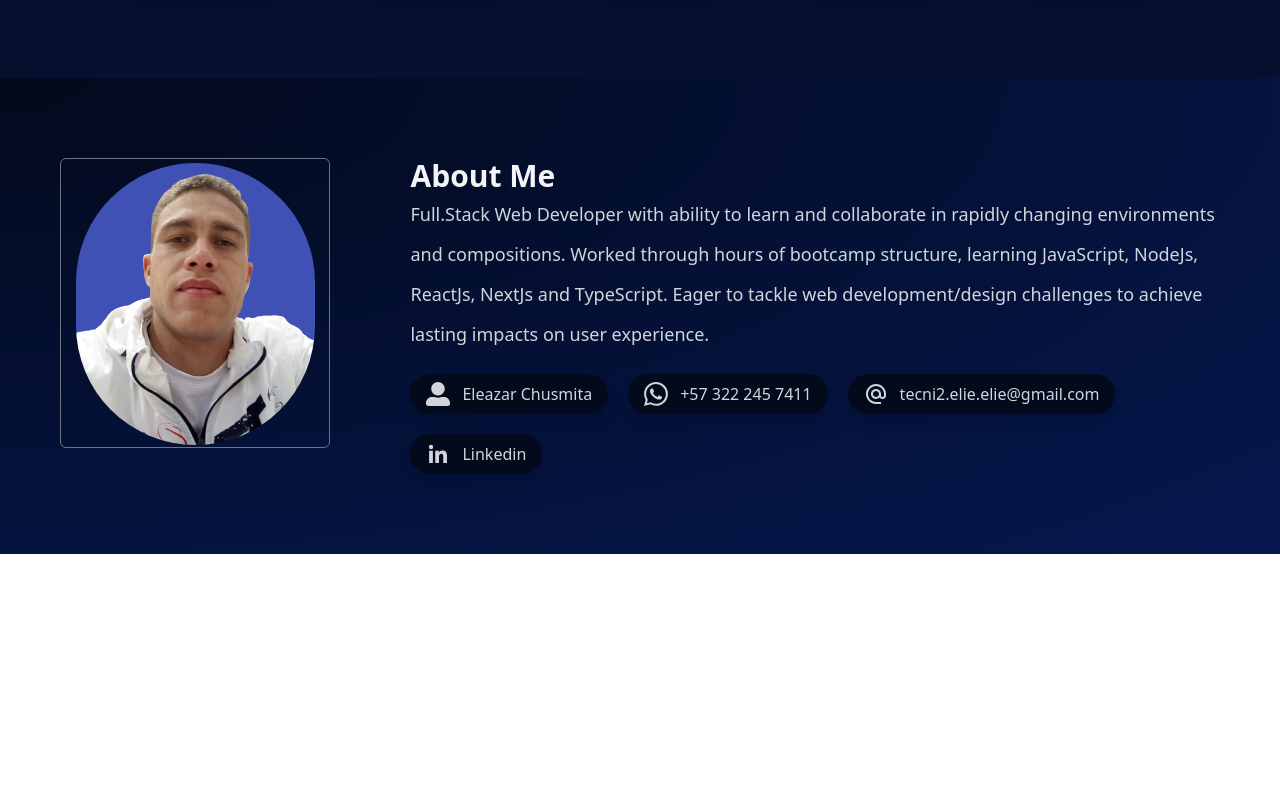
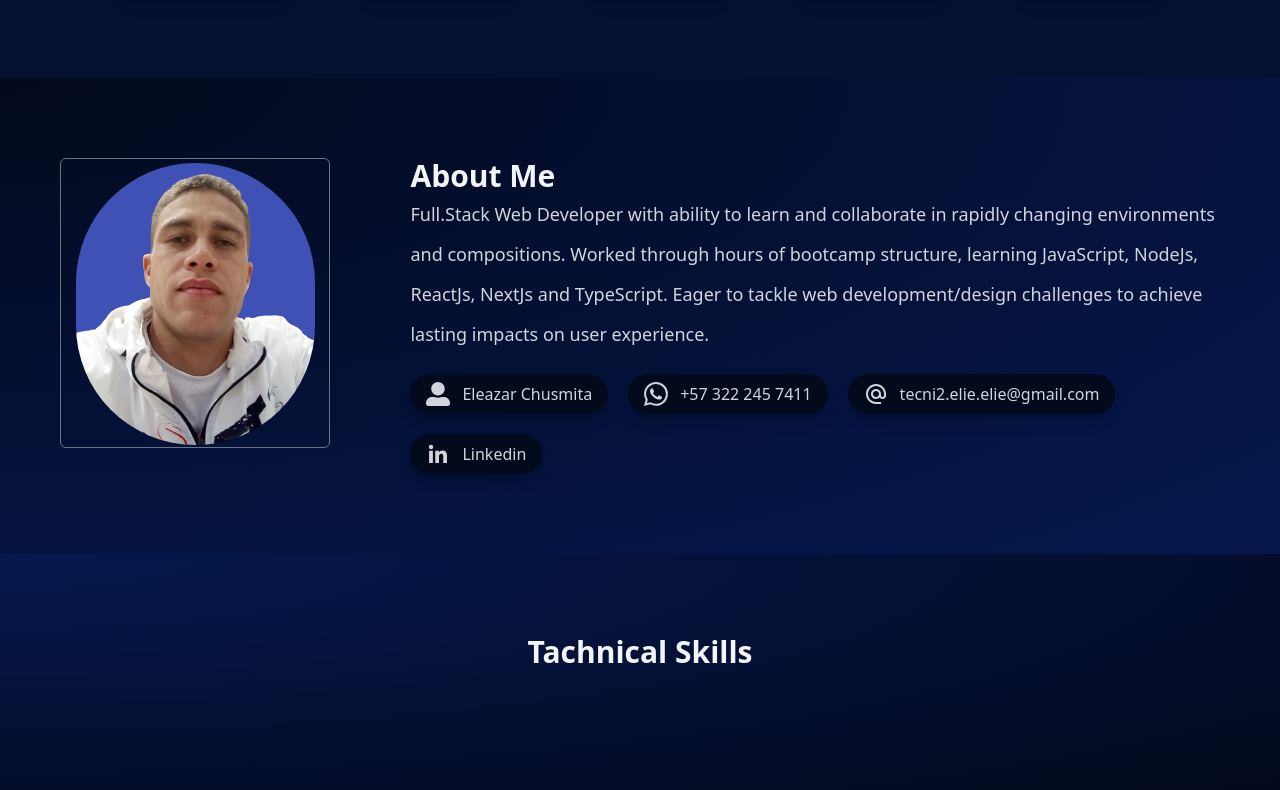
Before and after one commit to tecni2/Portfolio_React, a React (Vite) app: page / in a window 1280 px wide. Shown: the part 1066-1856 px from the top of the page. Before the commit the page ends 1620 px from the top, so only its background shows below. Built offline with nearby package versions, Linux system fonts and the light colour scheme.

Commit message:
Add Component Skills

```diff
--- a/src/App.jsx
+++ b/src/App.jsx
@@ -2,7 +2,8 @@ import { useState } from "react";
 import Navbar from "./components/Navbar";
 import Header from "./components/Header";
 import Project from "./components/Project";
-import About from "./components/About"
+import About from "./components/About";
+import Skills from "./components/Skills";
 
 function App() {
   const [darkMode, setDarkMode] = useState(true);
@@ -39,13 +40,18 @@ function App() {
           <Project />
         </section>
 
-        <section id="about" className="w-full px-0 lg:px-5 2xl:px-40 py-10 lg:py-0 dark:bg-[radial-gradient(ellipse_at_top_left,_var(--tw-gradient-stops))] from-[#030a1c] to-[#05174e]"
+        <section
+          id="about"
+          className="w-full px-0 lg:px-5 2xl:px-40 py-10 lg:py-0 dark:bg-[radial-gradient(ellipse_at_top_left,_var(--tw-gradient-stops))] from-[#030a1c] to-[#05174e]"
         >
-          <About/>
+          <About />
+        </section>
 
-
-        {/* <h2 className="text-orange-600 mx-20 my-20"> Trabajando en la sección de About</h2> */}
-
+        <section
+          id="skills"
+          className="w-full px-0 lg:px-5 2xl:px-40 py-10 lg:py-0 dark:bg-[radial-gradient(ellipse_at_top_left,_var(--tw-gradient-stops))] from-[#05174e] to-[#030a1c]"
+        >
+          <Skills />
         </section>
       </div>
     </div>
--- a/src/components/About.jsx
+++ b/src/components/About.jsx
@@ -49,5 +49,3 @@ const About = () => {
 };
 
 export default About;
-
-// 16:00
--- /dev/null
+++ b/src/components/Skills.jsx
@@ -0,0 +1,9 @@
+const Skills = () => {
+  return (
+    <div className="w-full flex flex-col py-20">
+      <h4 className="text-3xl font-bold text-black dark:text-gray-100 mb-10 text-center">Tachnical Skills</h4>
+    </div>
+  );
+};
+
+export default Skills;
```
